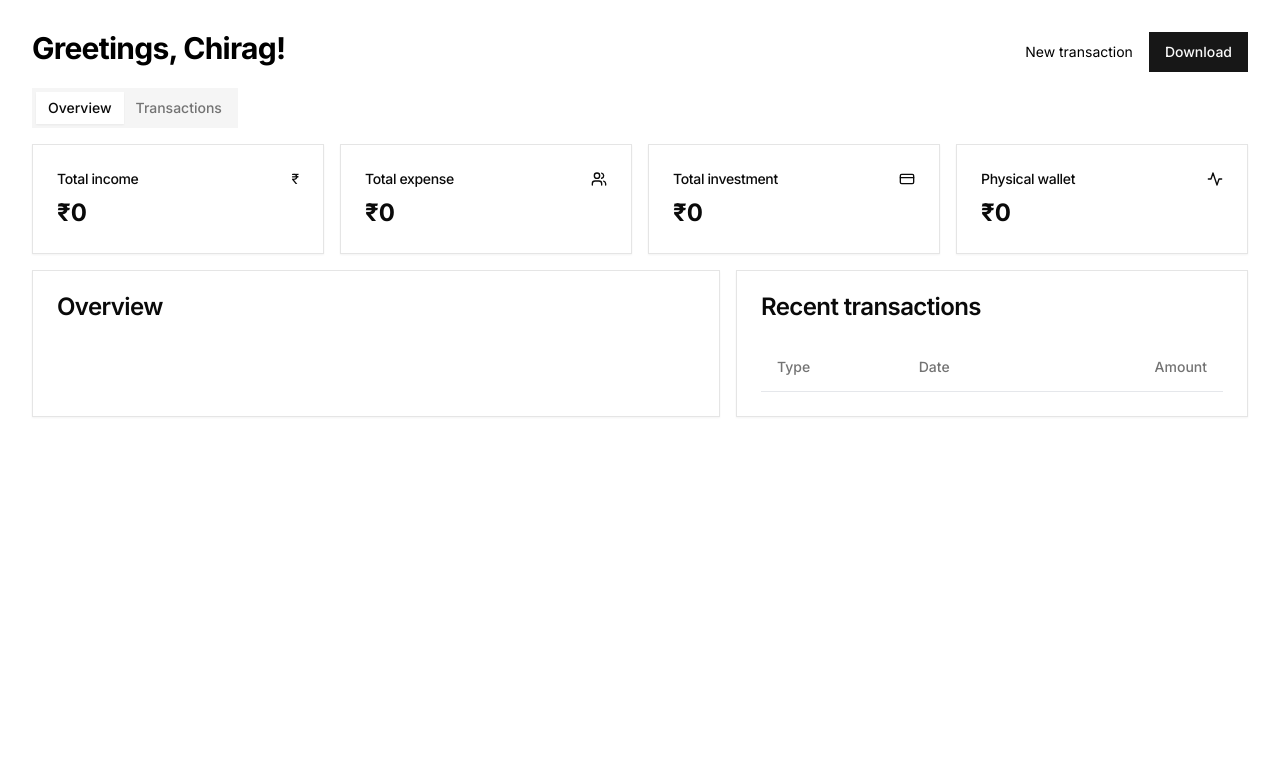
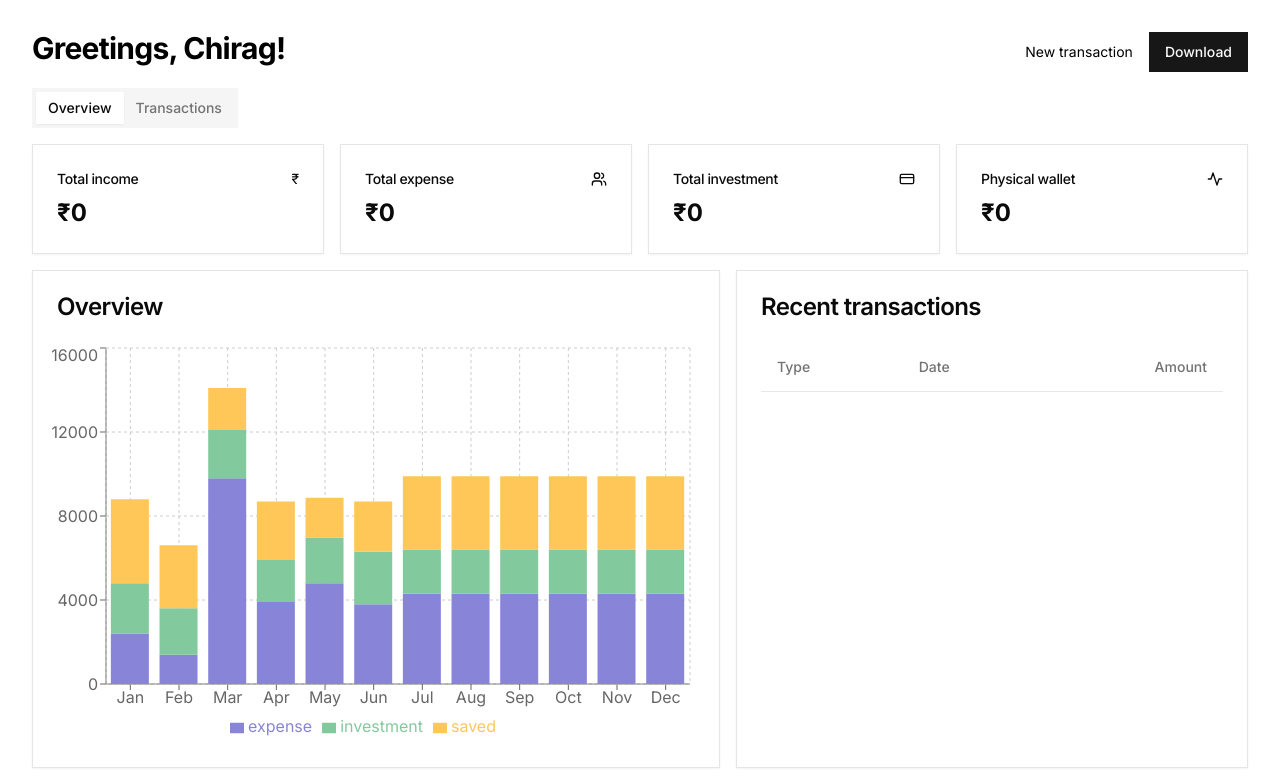
Before and after one commit to chiragkumargohil/fintrack, a Next.js app: page / in a window 1280 px wide. Shown: the top 774 px of the page. Built offline with nearby package versions, Linux system fonts and the light colour scheme.

Commit message:
rechart and stacked bar chart added

```diff
--- a/package.json
+++ b/package.json
@@ -24,6 +24,7 @@
     "react": "^18",
     "react-day-picker": "^8.10.0",
     "react-dom": "^18",
+    "recharts": "^2.12.4",
     "sonner": "^1.4.41",
     "tailwind-merge": "^2.2.2",
     "tailwindcss-animate": "^1.0.7"
--- a/src/api/transaction.api.ts
+++ b/src/api/transaction.api.ts
@@ -1,3 +1,5 @@
+import { formatNumberInIndianStyle } from "@/lib/utils";
+
 async function getTransactions(): Promise<Transaction[]> {
   // get from local storage
   const transactions = localStorage.getItem("transactions");
@@ -43,16 +45,16 @@ async function getOverview() {
   const lastTransactions = transactions.map((transaction) => {
     return {
       id: transaction.id,
-      amount: `₹${transaction.amount}`,
+      amount: `₹${formatNumberInIndianStyle(transaction.amount)}`,
       date: new Date(transaction.date).toDateString(),
       type: transaction.type,
     };
   });
 
   return {
-    totalIncome,
-    totalExpense,
-    totalInvestment,
+    totalIncome: formatNumberInIndianStyle(totalIncome),
+    totalExpense: formatNumberInIndianStyle(totalExpense),
+    totalInvestment: formatNumberInIndianStyle(totalInvestment),
     transactions: lastTransactions.slice(0, 5),
   };
 }
--- a/src/app/page.tsx
+++ b/src/app/page.tsx
@@ -1,6 +1,7 @@
 "use client";
 
 import { getOverview } from "@/api/transaction.api";
+import { StackedBarChart } from "@/components/charts";
 import {
   Button,
   Card,
@@ -153,7 +154,84 @@ export default function Dashboard() {
                     <CardTitle>Overview</CardTitle>
                   </CardHeader>
                   <CardContent className="pl-2">
-                    {/* <Overview /> */}
+                    <StackedBarChart
+                      data={[
+                        {
+                          name: "Jan",
+                          saved: 4000,
+                          expense: 2400,
+                          investment: 2400,
+                        },
+                        {
+                          name: "Feb",
+                          saved: 3000,
+                          expense: 1398,
+                          investment: 2210,
+                        },
+                        {
+                          name: "Mar",
+                          saved: 2000,
+                          expense: 9800,
+                          investment: 2290,
+                        },
+                        {
+                          name: "Apr",
+                          saved: 2780,
+                          expense: 3908,
+                          investment: 2000,
+                        },
+                        {
+                          name: "May",
+                          saved: 1890,
+                          expense: 4800,
+                          investment: 2181,
+                        },
+                        {
+                          name: "Jun",
+                          saved: 2390,
+                          expense: 3800,
+                          investment: 2500,
+                        },
+                        {
+                          name: "Jul",
+                          saved: 3490,
+                          expense: 4300,
+                          investment: 2100,
+                        },
+                        {
+                          name: "Aug",
+                          saved: 3490,
+                          expense: 4300,
+                          investment: 2100,
+                        },
+                        {
+                          name: "Sep",
+                          saved: 3490,
+                          expense: 4300,
+                          investment: 2100,
+                        },
+                        {
+                          name: "Oct",
+                          saved: 3490,
+                          expense: 4300,
+                          investment: 2100,
+                        },
+                        {
+                          name: "Nov",
+                          saved: 3490,
+                          expense: 4300,
+                          investment: 2100,
+                        },
+                        {
+                          name: "Dec",
+                          saved: 3490,
+                          expense: 4300,
+                          investment: 2100,
+                        }
+                      ]}
+                      categories={["expense", "investment", "saved"]}
+                      colors={["#8884d8", "#82ca9d", "#ffc658"]}
+                    />
                   </CardContent>
                 </Card>
                 <Card className="col-span-3">
--- /dev/null
+++ b/src/components/charts/index.ts
@@ -0,0 +1 @@
+export { StackedBarChart } from "./stacked-bar-chart";
--- /dev/null
+++ b/src/components/charts/stacked-bar-chart.tsx
@@ -0,0 +1,62 @@
+import React from "react";
+import {
+  BarChart,
+  Bar,
+  XAxis,
+  YAxis,
+  CartesianGrid,
+  Tooltip,
+  Legend,
+  ResponsiveContainer,
+} from "recharts";
+
+interface StackedBarChartProps {
+  data: { [key: string]: any }[];
+  categories: string[];
+  colors: string[];
+  xAxisLabel?: string;
+  yAxisLabel?: string;
+}
+
+export const StackedBarChart: React.FC<StackedBarChartProps> = ({
+  data,
+  categories,
+  colors,
+  xAxisLabel,
+  yAxisLabel,
+}) => {
+  return (
+    <ResponsiveContainer width="100%" height={400}>
+      <BarChart data={data}>
+        <XAxis
+          dataKey="name"
+          label={{
+            value: xAxisLabel,
+            position: "insideBottomRight",
+            offset: -10,
+          }}
+        />
+        <YAxis
+          label={{
+            value: yAxisLabel,
+            angle: -90,
+            position: "insideLeft",
+            offset: -10,
+          }}
+        />
+        <CartesianGrid strokeDasharray="3 3" />
+        <Tooltip />
+        <Legend />
+        {categories.map((category, index) => (
+          <Bar
+            key={category}
+            dataKey={category}
+            stackId="a"
+            fill={colors[index]}
+            fontSize={12}
+          />
+        ))}
+      </BarChart>
+    </ResponsiveContainer>
+  );
+};
--- a/src/lib/utils.ts
+++ b/src/lib/utils.ts
@@ -1,6 +1,25 @@
-import { type ClassValue, clsx } from "clsx"
-import { twMerge } from "tailwind-merge"
+import { type ClassValue, clsx } from "clsx";
+import { twMerge } from "tailwind-merge";
 
 export function cn(...inputs: ClassValue[]) {
-  return twMerge(clsx(inputs))
+  return twMerge(clsx(inputs));
 }
+
+export function formatNumberInIndianStyle(number: number) {
+  // Convert the number to a string
+  const numberString = number.toString();
+
+  // Define the Indian number formatting pattern
+  const pattern = /(\d+?)(?=(\d{2})+(?!\d))/g;
+
+  // last 3 digits are the decimal part
+  const decimalPart = numberString.slice(-3);
+  // first digits are the integer part
+  if (numberString.length <= 3) {
+    return `${numberString}`;
+  }
+  const integerPart = numberString.slice(0, -3).replace(pattern, "$1,");
+
+  // Replace the number with the Indian style formatting
+  return `${integerPart},${decimalPart}`;
+}
```
Also changed, not shown: 1 other file (tests, documents, lock files or other folders).
